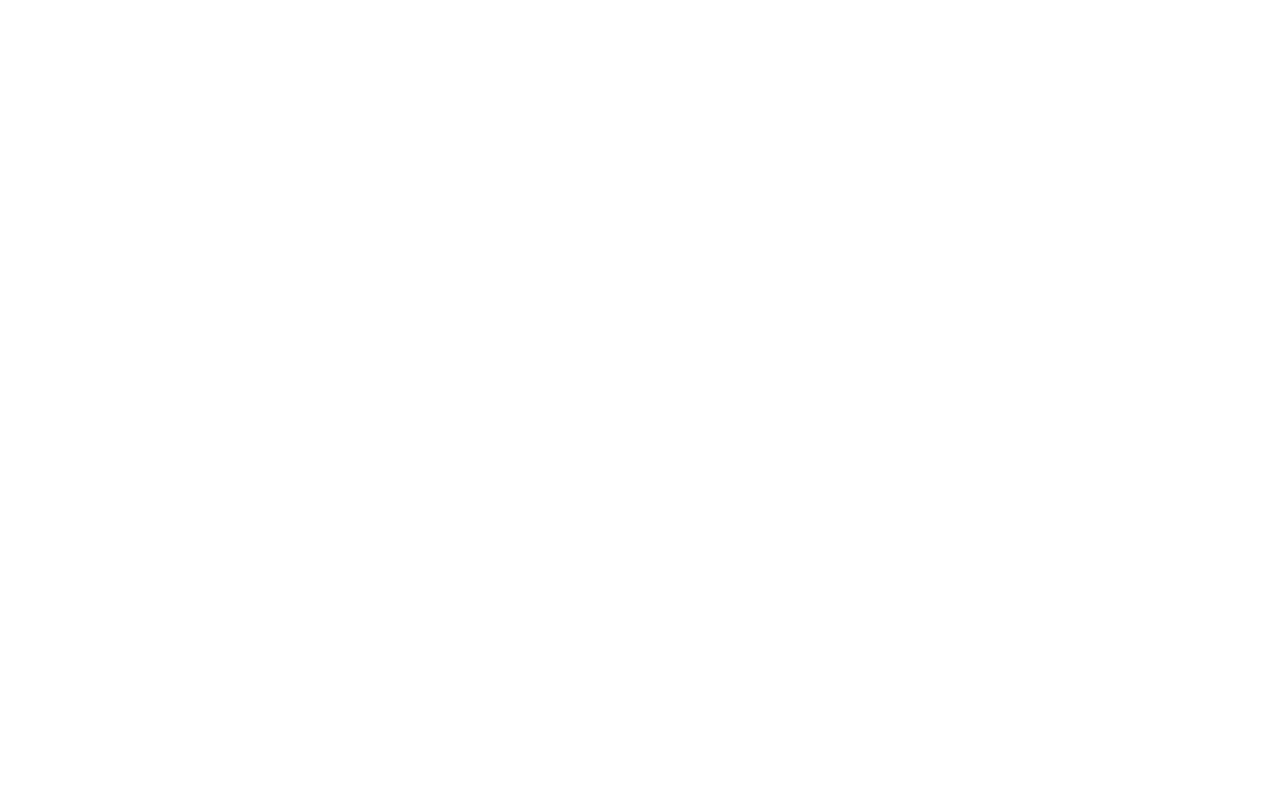
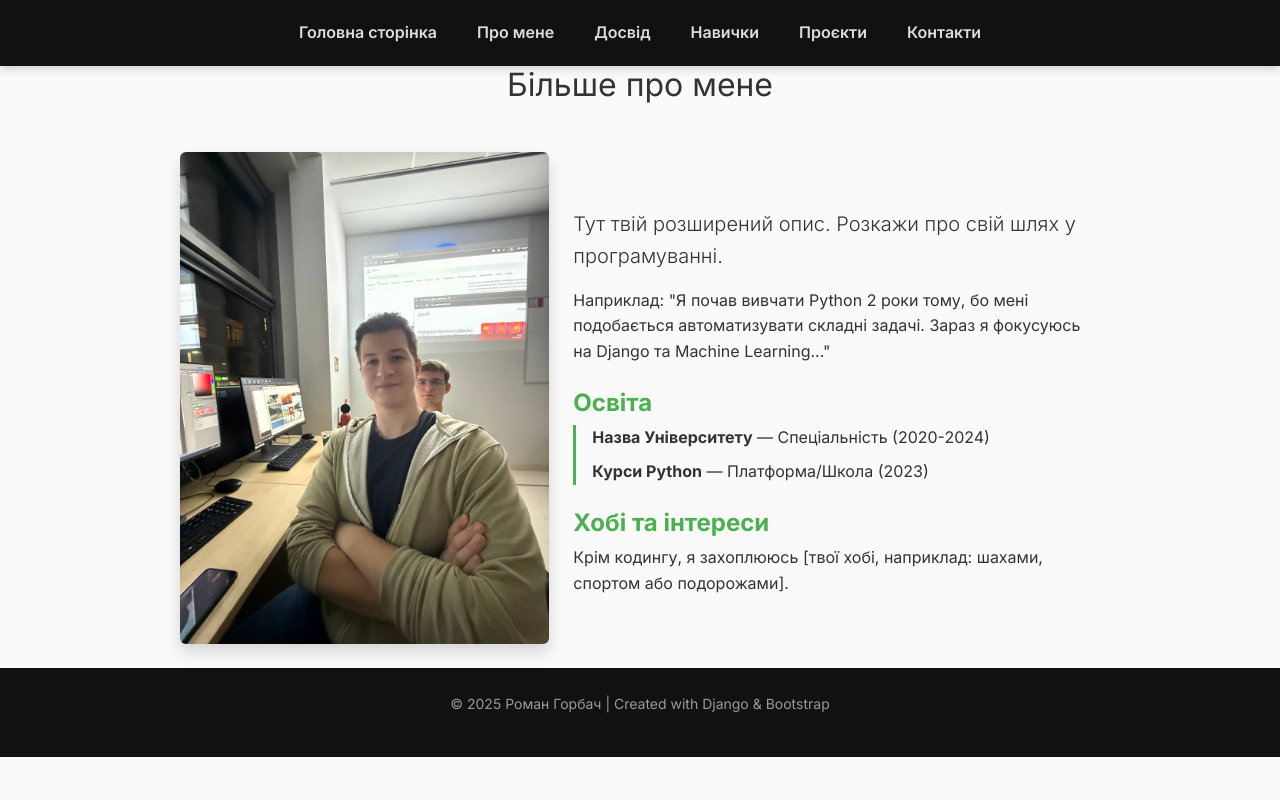
Before and after one commit to zefso/Cv_site, a Django app: page /about_me/ in a window 1280 px wide. Before the commit the page is empty. Run offline with Django 4.2, Linux system fonts and the light colour scheme.

Commit message:
Add about_me page

```diff
--- a/resume_site/main/static/css/main/about_me.css
+++ b/resume_site/main/static/css/main/about_me.css
@@ -0,0 +1,18 @@
+.about-detail img {
+    max-height: 500px;
+    object-fit: cover;
+    transition: transform 0.3s ease;
+}
+
+.about-detail img:hover {
+    transform: scale(1.02);
+}
+
+.about-detail h4 {
+    color: #4CAF50; /* Акцентний колір */
+    font-weight: 700;
+}
+
+.border-start {
+    border-left: 3px solid #4CAF50 !important;
+}
--- a/resume_site/main/templates/base/base.html
+++ b/resume_site/main/templates/base/base.html
@@ -9,7 +9,7 @@
     <link href="https://cdn.jsdelivr.net/npm/bootstrap@5.3.3/dist/css/bootstrap.min.css" rel="stylesheet">
     <link rel="stylesheet" href="https://cdn.jsdelivr.net/npm/bootstrap-icons@1.11.3/font/bootstrap-icons.min.css">
     <link rel="stylesheet" href="{% static 'css/base/base.css' %}">
-    <script src="{% static 'js/base/language_switcher.js' %}"></script>
+    <script src="{% static 'js/language_switcher.js' %}"></script>
     {% block extra_css %}{% endblock %}
 </head>
 
@@ -19,11 +19,12 @@
 {% endblock %}
 
 <nav class="custom-nav">
-    <a href="#about">Про мене</a>
-    <a href="#experience">Досвід</a>
-    <a href="#skills">Навички</a>
-    <a href="#projects">Проєкти</a>
-    <a href="#contacts">Контакти</a>
+    <a href="{% url 'home' %}">Головна сторінка</a>
+    <a href="{% url 'about_me' %}">Про мене</a>
+    <a href="{% url 'experience' %}">Досвід</a>
+    <a href="{% url 'skills' %}">Навички</a>
+    <a href="{% url 'projects' %}">Проєкти</a>
+    <a href="{% url 'contacts' %}">Контакти</a>
 </nav>
 
 <main>
--- a/resume_site/main/templates/main/about_me.html
+++ b/resume_site/main/templates/main/about_me.html
@@ -0,0 +1,36 @@
+{% extends 'base/base.html' %}
+{% load static %}
+
+{% block title %}Про мене — Горбач Роман{% endblock %}
+
+{% block extra_css %}
+    <link rel="stylesheet" href="{% static 'css/main/about_me.css' %}">
+{% endblock %}
+
+{% block content %}
+<section class="about-detail section">
+    <div class="container">
+        <h2 class="text-center mb-5">Більше про мене</h2>
+
+        <div class="row align-items-center">
+            <div class="col-md-5 mb-4">
+                <img src="{% static 'img/me.jpg' %}" class="img-fluid rounded shadow" alt="Роман Горбач">
+            </div>
+            <div class="col-md-7">
+                <p class="lead">Тут твій розширений опис. Розкажи про свій шлях у програмуванні.</p>
+                <p>Наприклад: "Я почав вивчати Python 2 роки тому, бо мені подобається автоматизувати складні задачі. Зараз я фокусуюсь на Django та Machine Learning..."</p>
+
+                <h4 class="mt-4">Освіта</h4>
+                <ul class="list-unstyled border-start ps-3">
+                    <li class="mb-2"><strong>Назва Університету</strong> — Спеціальність (2020-2024)</li>
+                    <li><strong>Курси Python</strong> — Платформа/Школа (2023)</li>
+                </ul>
+
+                <h4 class="mt-4">Хобі та інтереси</h4>
+                <p>Крім кодингу, я захоплююсь [твої хобі, наприклад: шахами, спортом або подорожами].</p>
+            </div>
+        </div>
+
+    </div>
+</section>
+{% endblock %}
--- a/resume_site/main/views.py
+++ b/resume_site/main/views.py
@@ -12,8 +12,8 @@
 def experience(request):
     return render(request, 'main/experience.html')
 
-def project(request):
-    return render(request, 'main/project.html')
+def projects(request):
+    return render(request, 'main/projects.html')
 
 def skills(request):
     return render(request, 'main/skills.html')
--- a/resume_site/resume_site/urls.py
+++ b/resume_site/resume_site/urls.py
@@ -6,10 +6,12 @@
 urlpatterns = [
     path('admin/', admin.site.urls),
     path('', views.home, name='home'),
+
+
     path('about_me/', views.about_me, name='about_me'),
     path('contacts/', views.contacts, name='contacts'),
     path('experience/', views.experience, name='experience'),
-    path('project/', views.project, name='project'),
+    path('projects/', views.projects, name='projects'),
     path('skills/', views.skills, name='skills'),
 
 ]
```
Also changed, not shown: resume_site/main/templates/main/project.html (deleted), resume_site/main/templates/main/projects.html (added).
